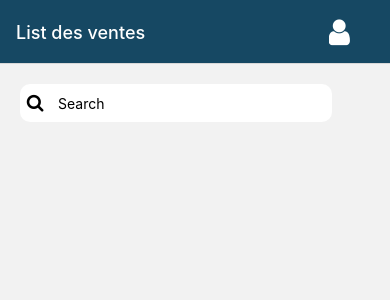
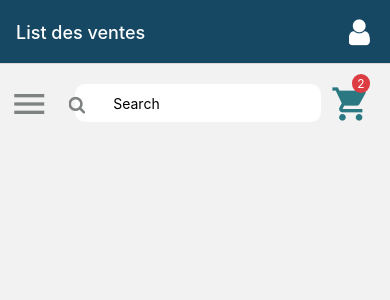
Before and after one commit to Elva9ih/app_mobile, a React Native app: screen /MyCart in a window 390 px wide. Shown: the top 300 px of the page. Built offline with nearby package versions, Linux system fonts and the light colour scheme; no server answers.

Commit message:
ajouter le botton search et le des icon

```diff
--- a/components/Search.js
+++ b/components/Search.js
@@ -34,17 +34,18 @@ const Search = () => {
     //     searchFilter(text);
     //   };
     return (
-  <View>
+  <View style={{ width:'70%',flexDirection:'row'}}>
+      <View style={{top:12,left:10,zIndex:2}}>
+        <Icon name='search' size={18} type='font-awesome' color='#7f8282'/>
+    </View>
     <TextInput
-      style={{ backgroundColor: 'white', height: 38, width: '80%', borderRadius: 10, margin: 20, padding: 1, paddingLeft: 38 }}
+      style={{ backgroundColor: 'white', height: 38, width: '90%',right:15, borderRadius: 10, padding: 1, paddingLeft: 38 }}
     //   value={search}
       placeholder='Search'
       underlineColorAndroid='transparent'
       // onChangeText={handleSearch}
     />
-    <View style={{ right:160,bottom:48 }}>
-        <Icon name='search' size={18} type='font-awesome' color='black'/>
-    </View>
+
 
   </View>
 
--- a/navigation/AppNavigator.js
+++ b/navigation/AppNavigator.js
@@ -17,7 +17,7 @@ const AppNavigator = () => (
           color: 'white',
         },
         headerRight: () => (
-          <View style={{ marginRight: 40 }}>
+          <View style={{ marginRight: 20 }}>
             <TouchableOpacity>
               <Icon name='user' size={30} type='font-awesome' color='white' />
             </TouchableOpacity>
--- a/screens/Home.js
+++ b/screens/Home.js
@@ -4,6 +4,7 @@ import { useSelector } from 'react-redux';
 import { allproduits } from '../slices/ProduitSlice';
 import Search from '../components/Search';
 import { Icon } from 'react-native-elements';
+import { TouchableOpacity } from 'react-native-gesture-handler';
 
 
 const Home = () => {
@@ -11,47 +12,32 @@ const Home = () => {
   return (
     <View style={{ flex:1 }}>
         <View style={{ flexDirection:'column',justifyContent:'center' }}>
-          <Search/>
+         <View style={styles.searsh_vente}>
+         <TouchableOpacity>
+         <Icon name="menu" size={40} color="#7f8282" />
+         </TouchableOpacity>
+             <Search/>
+             <TouchableOpacity style={{ right:10 }}>
+                <Icon name="shopping-cart" size={40} color="#2a7882" />
+             </TouchableOpacity>
+
+         </View>
         </View>
+             <View style={{ backgroundColor:'#db3d43',position:'absolute',padding:2,borderRadius:200,right:20,top:10 }}>
+                  <Text style={{ fontSize:12,color:'white'}}> 2 </Text>
+             </View>
+
     </View>
   )
 }
 
 const styles = StyleSheet.create({
-  container: {
-    flexDirection: 'row',
-    alignItems: 'center',
-    justifyContent: 'space-between',
-    paddingHorizontal: 4,
-    paddingBottom: 2,
-  },
-  inputContainer: {
-    flexDirection: 'row',
-    flex: 1,
-    alignItems: 'center',
-    padding: 3,
-    borderRadius: 999, // Use a large value for a rounded shape
-    borderWidth: 1,
-    borderColor: 'gray',
-  },
-  input: {
-    marginLeft: 2,
-    flex: 1,
-  },
-  locationContainer: {
-    flexDirection: 'row',
-    alignItems: 'center',
-    marginLeft: 2,
-    borderLeftWidth: 2,
-    paddingLeft: 2,
-    borderLeftColor: 'gray',
-  },
-  locationText: {
-    color: 'gray',
-  },
-  filterButton: {
-    padding: 3,
-    borderRadius: 999,
-  },
+         searsh_vente:{
+              marginTop:20,
+              flexDirection:'row',
+              width:'100%',
+              justifyContent:'space-evenly'
+         },
+
 });
 export default Home
```
Also changed, not shown: 2 other files (tests, documents, lock files or other folders).
